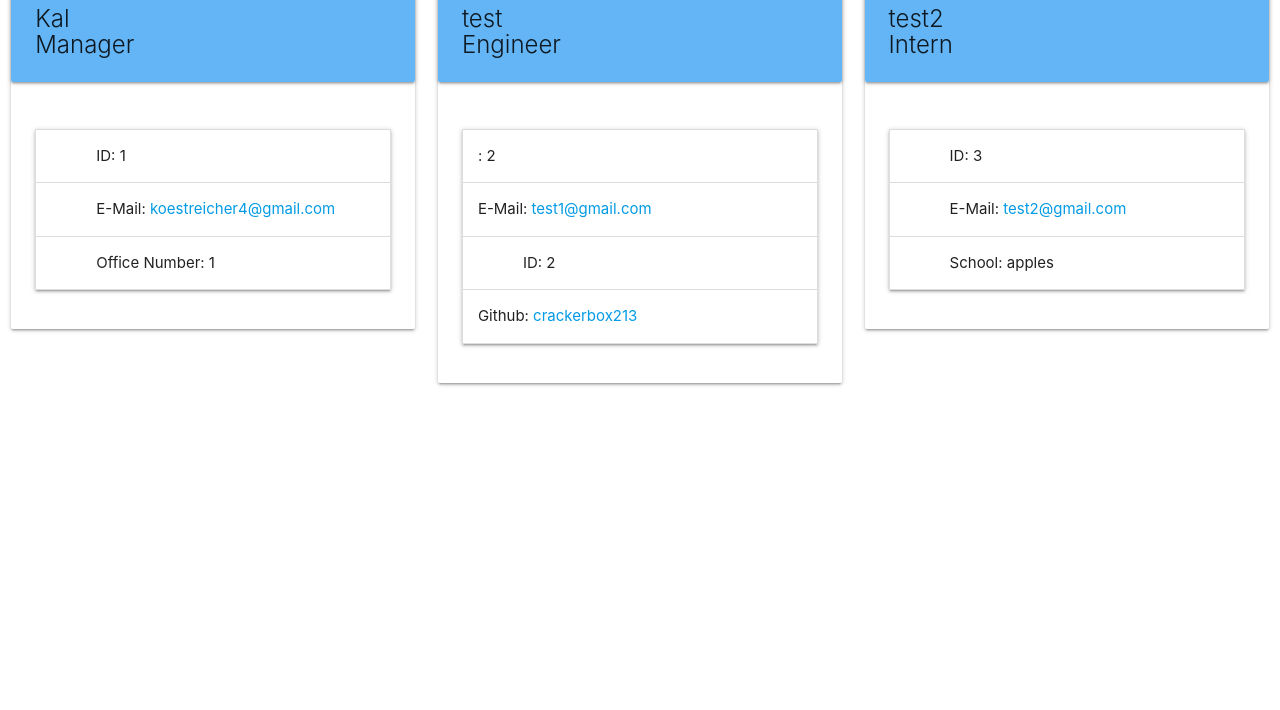
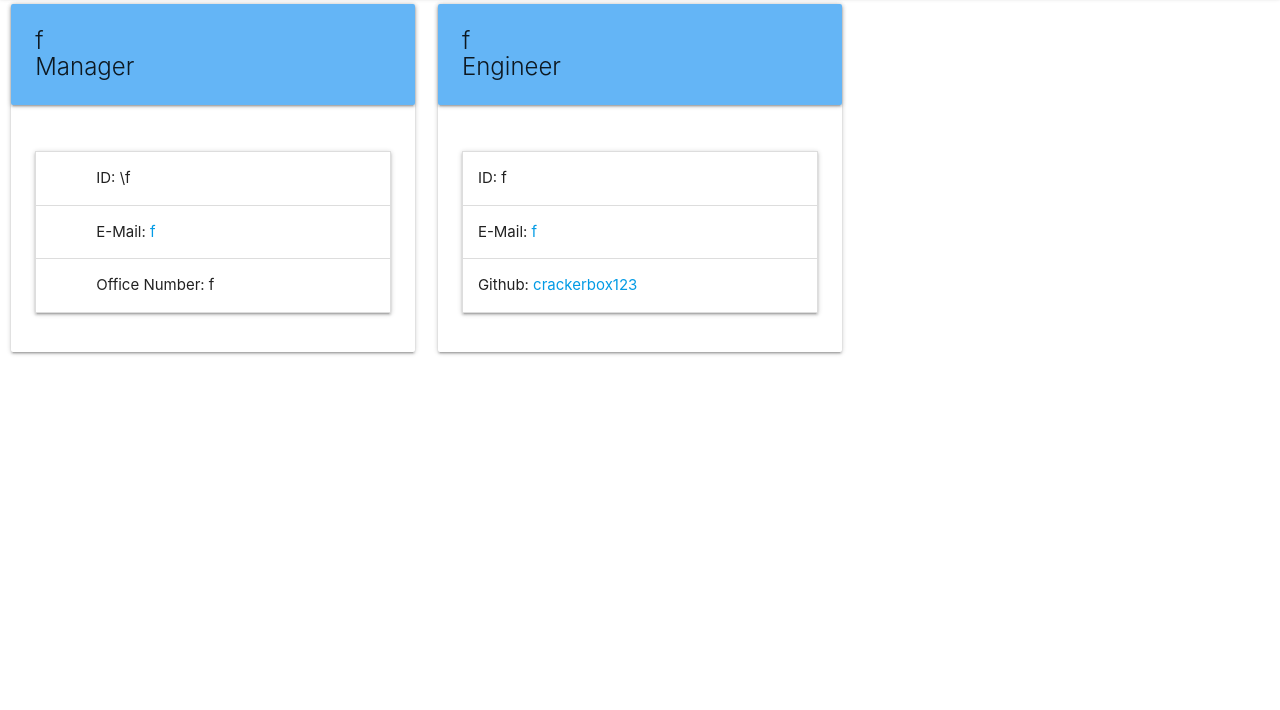
Before and after one commit to Crackerbox123/TeamProfileGenny, a website: page index.html in a window 1280 px wide. Shown: the part 90-800 px from the top of the page. Drawn offline with nearby package versions, Linux system fonts and the light colour scheme.

```diff
--- a/index.html
+++ b/index.html
@@ -8,7 +8,7 @@
         <link rel="stylesheet" href="https://cdnjs.cloudflare.com/ajax/libs/materialize/1.0.0/css/materialize.min.css">
         <title>Office Employees</title>
     </head>
-    <body>
+    <body>b
         <nav>
             <div class="nav-wrapper">
             <a href="#" class="brand-logo center">My Team</a>
@@ -19,20 +19,20 @@
 
         <div class="col s4">
             <div class="card">
-                <h2 class="card-title card-panel blue lighten-2 first-name">Kal
+                <h2 class="card-title card-panel blue lighten-2 first-name">f
                     <br>
                     <span class = "job-title">Manager</span>
                 </h2>
             <div class="card-content">
                 <ul class="collapsible">
                     <li>
-                    <div class="collapsible-header"><i class="material-icons"></i>ID:&nbsp; <span class="id">1</span></div>
+                    <div class="collapsible-header"><i class="material-icons"></i>ID:&nbsp; <span class="id">\f</span></div>
                     </li>
                     <li>
-                    <div class="collapsible-header"><i class="material-icons"></i>E-Mail:&nbsp; <span class="Email"><a href = "mailto:koestreicher4@gmail.com">koestreicher4@gmail.com</a></span></div>
+                    <div class="collapsible-header"><i class="material-icons"></i>E-Mail:&nbsp; <span class="Email"><a href = "mailto:f">f</a></span></div>
                     </li>
                     <li>
-                    <div class="collapsible-header"><i class="material-icons"></i>Office Number:&nbsp; <span class="office-number">1</span></div>
+                    <div class="collapsible-header"><i class="material-icons"></i>Office Number:&nbsp; <span class="office-number">f</span></div>
                     </li>
                 </ul>
             </div>
@@ -41,48 +41,20 @@
 
         <div class="col s4">
             <div class="card">
-                <h2 class="card-title card-panel blue lighten-2 first-name">test
+                <h2 class="card-title card-panel blue lighten-2 first-name">f
                     <br>
                     <span class = "job-title">Engineer</span>
                 </h2>
             <div class="card-content">
                 <ul class="collapsible">
                     <li>
-                    <div class="collapsible-header">:&nbsp; <span class="id">2</span></div>
+                    <div class="collapsible-header">ID:&nbsp; <span class="id">f</span></div>
                     </li>
                     <li>
-                    <div class="collapsible-header">E-Mail:&nbsp; <span class="email"><a href = "mailto:test1@gmail.com">test1@gmail.com</a></span></div>
+                    <div class="collapsible-header">E-Mail:&nbsp; <span class="email"><a href = "mailto:f">f</a></span></div>
                     </li>
                     <li>
-                    <div class="collapsible-header"><i
-                    class="material-icons"></i>ID:&nbsp; <span
-                    class="id">2</span></div>
-                    </li>
-                    <li>
-                    <div class="collapsible-header">Github:&nbsp; <span class="github"><a href = "https:
-                    //github.com/crackerbox213">crackerbox213</a></span></div>
-                    </li>
-                </ul>
-            </div>
-            </div>
-        </div>
-
-        <div class="col s4">
-            <div class="card">
-                <h2 class="card-title card-panel blue lighten-2 first-name">test2
-                    <br>
-                    <span class = "job-title">Intern</span>
-                </h2>
-            <div class="card-content">
-                <ul class="collapsible">
-                    <li>
-                    <div class="collapsible-header"><i class="material-icons"></i>ID:&nbsp; <span class="id">3</span></div>
-                    </li>
-                    <li>
-                    <div class="collapsible-header"><i class="material-icons"></i>E-Mail:&nbsp; <span class="Email"><a href = "mailto:test2@gmail.com">test2@gmail.com</a></span></div>
-                    </li>
-                    <li>
-                    <div class="collapsible-header"><i class="material-icons"></i>School:&nbsp; <span class="school">apples</span></div>
+                    <div class="collapsible-header">Github:&nbsp; <span class="github"><a href = "https://github.com/crackerbox123">crackerbox123</a></span></div>
                     </li>
                 </ul>
             </div>
--- a/lib/Manager.js
+++ b/lib/Manager.js
@@ -2,7 +2,6 @@
 
 class Manager extends Employee {
     constructor(name, id, email, officeNumber) {
-        // call parent constructor here
         super(name, id, email);
 
         this.officeNumber = officeNumber;
```
Also changed, not shown: src/page-template.js (+5 -11 lines).
